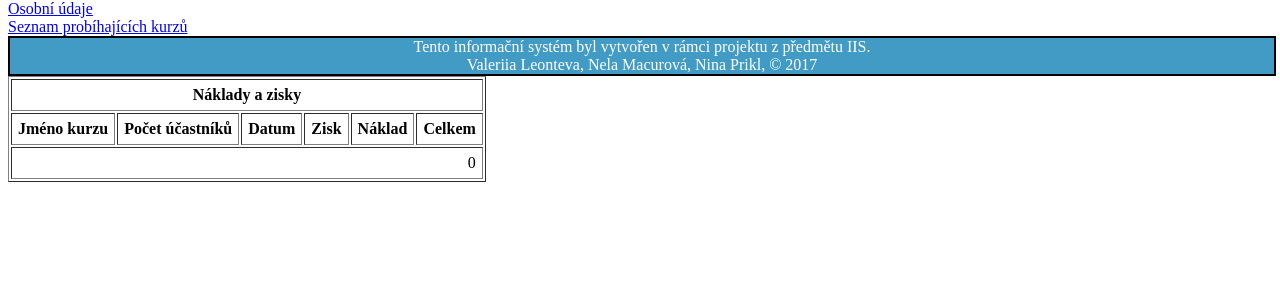
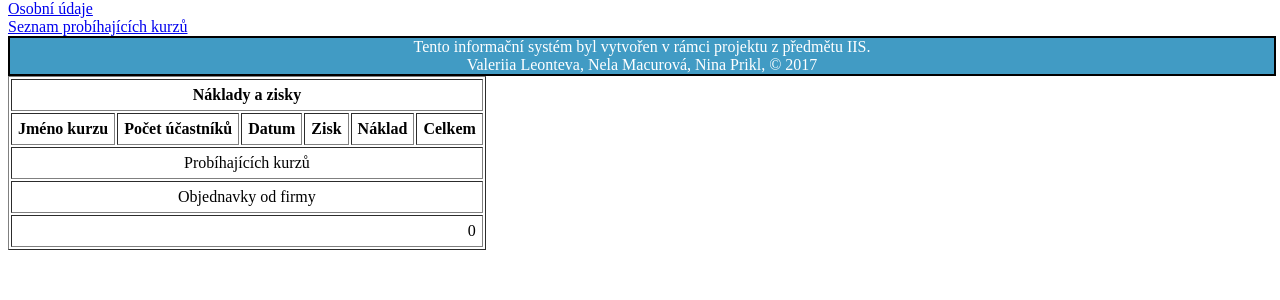
Before and after one commit to SKdiash/IIS, a PHP site: page /economic.php in a window 1280 px wide. Shown: the part 245-545 px from the top of the page. Run offline with PHP 8.4, Linux system fonts and the light colour scheme; the visitor is signed in with stand-in values (Sample User, id 1); data that the repository does not hold is empty; some libraries are stand-ins or nearby versions.

Commit message:
Rozdeleni na kokretni kurz a objednavky

```diff
--- a/economic.php
+++ b/economic.php
@@ -50,7 +50,7 @@ echo '<table border="1" cellpadding="6" cellspacing="2" summary="Probíhající
          <th scope="col">Celkem</th>
       </tr>';
 
-
+    echo '<tr><td colspan="6" align="center">Probíhajících kurzů</td></tr>';
     $total = 0;
 
     $list_course = $mysqli->query("SELECT * FROM `listed_course`"); // zjistime kolik ted probiha kurzu
@@ -77,6 +77,8 @@ echo '<table border="1" cellpadding="6" cellspacing="2" summary="Probíhající
 
           echo '</tr>';
       }
+
+    echo '<tr><td colspan="6" align="center">Objednavky od firmy</td></tr>';
 
     $listed_order = $mysqli->query("SELECT * FROM `order` WHERE accept = 1"); // zjistime kolik ted probiha kurzu
     //echo $list_course->num_rows;
```
